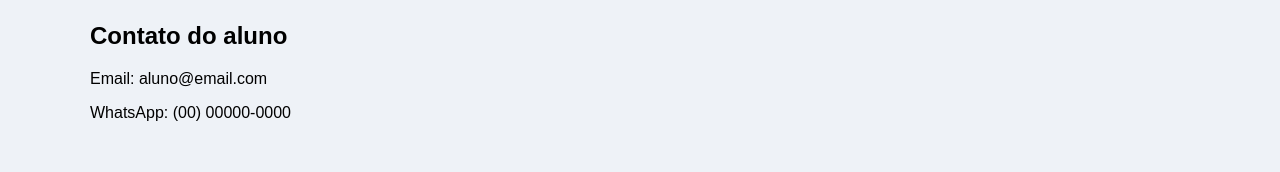
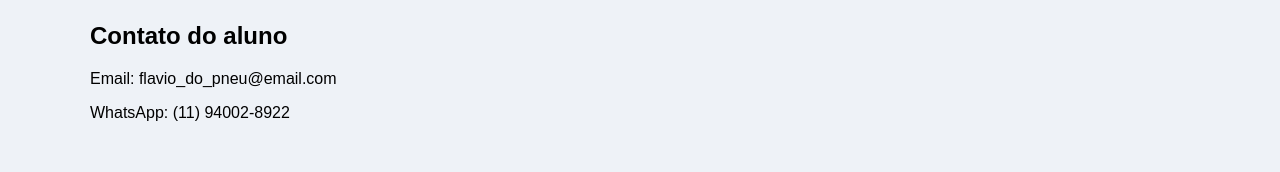
Before and after one commit to Alberto8948/Alberto-Portifolio, a plain HTML site: page index.html in a window 1280 px wide. Shown: the part 718-890 px from the top of the page. Drawn offline with Linux system fonts and the light colour scheme.

Commit message:
Update contact information in index.html

```diff
--- a/index.html
+++ b/index.html
@@ -141,8 +141,8 @@ footer{
 
 <section class="container">
     <h2>Contato do aluno</h2>
-    <p>Email: aluno@email.com</p>
-    <p>WhatsApp: (00) 00000-0000</p>
+    <p>Email: flavio_do_pneu@email.com</p>
+    <p>WhatsApp: (11) 94002-8922</p>
 </section>
 
 <footer>
```
